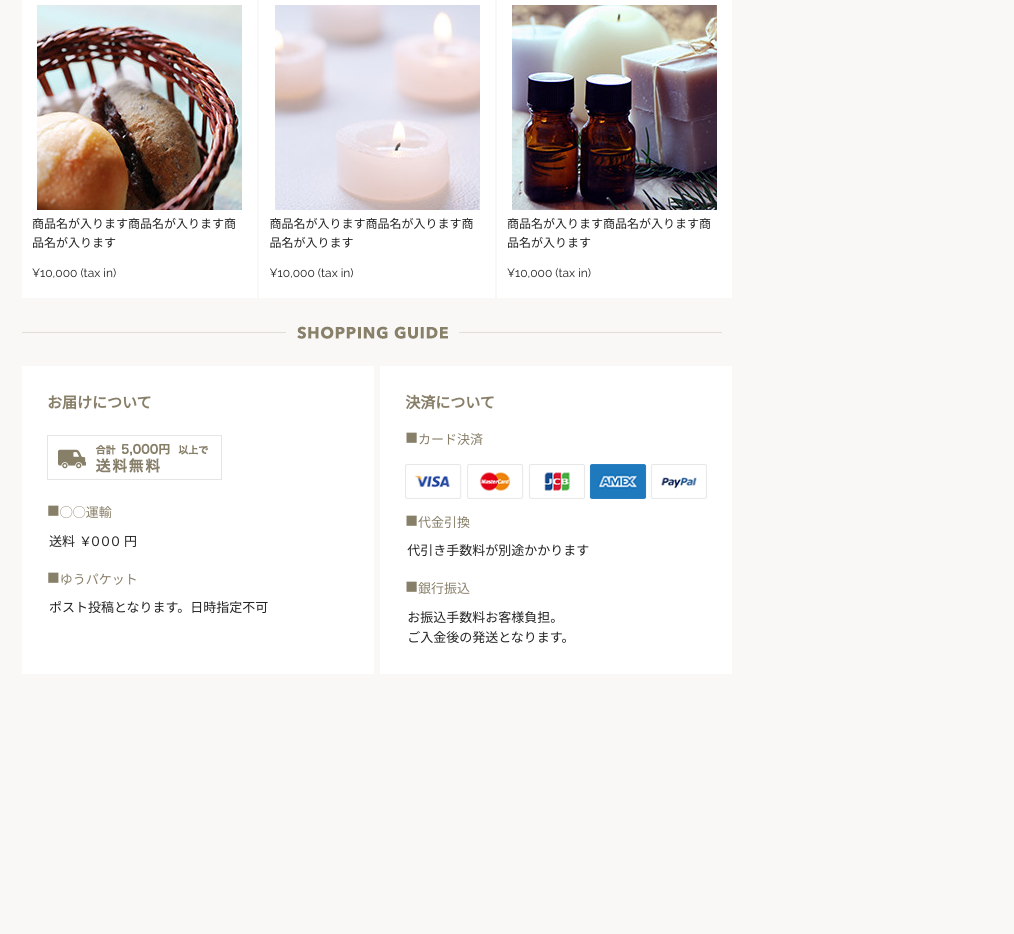
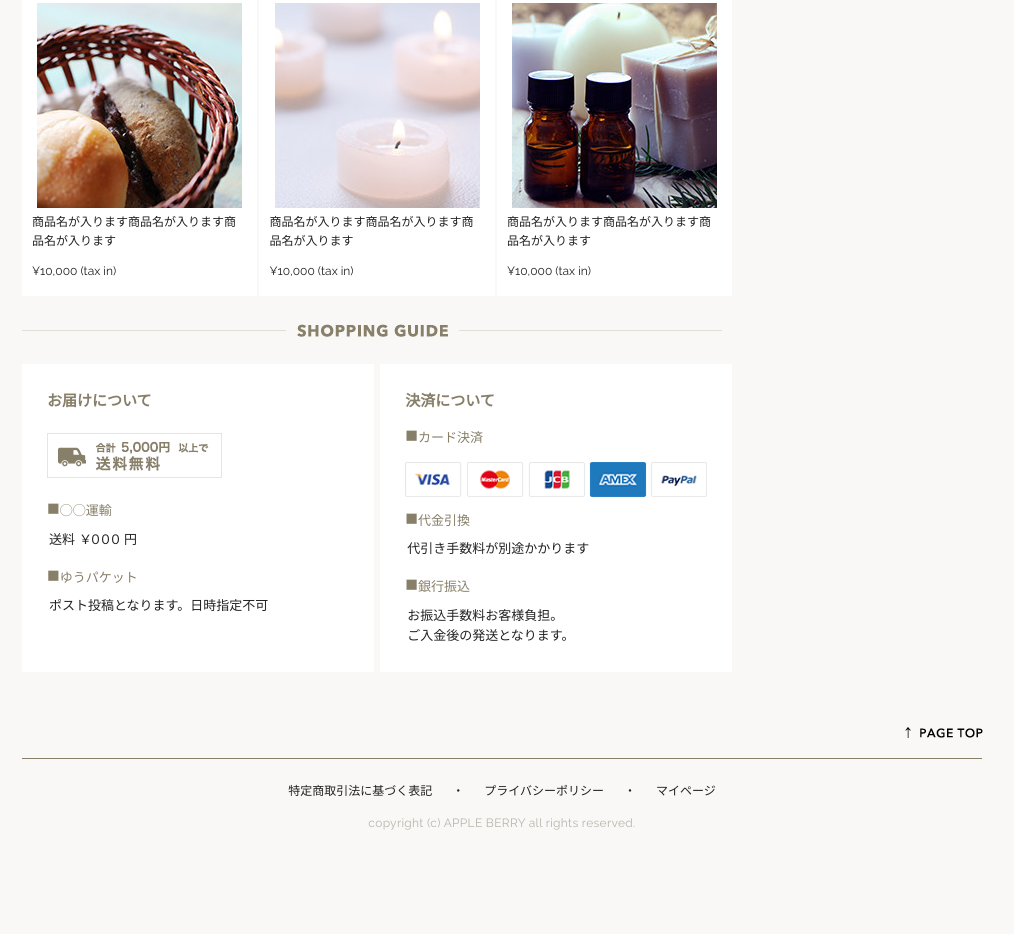
Before and after one commit to tomohiro-isobe/shopping-site, a plain HTML site: page index.html in a window 1280 px wide. Shown: the part 1489-2423 px from the top of the page, without its empty margins (138-1152 px from the left). Before the commit the page ends 2198 px from the top, so only its background shows below. Drawn offline with nearby package versions, Linux system fonts and the light colour scheme.

Commit message:
footer_add

```diff
--- a/css/style.scss
+++ b/css/style.scss
@@ -2,6 +2,7 @@
 
 $beige: #f9f8f6;
 $brown1: #887f69;
+$brown2: #b8b4ac;
 $red: #9d1a2d;
 
 @mixin fontsize($size: 10, $base: 10) {
@@ -105,17 +106,20 @@ body {
     }
 
     .pc_navi_li {
-
+      padding-right: 0;
+      margin-right: -70px;
 
       ul {
         list-style: none;
         display: flex;
         align-items: baseline;
-        margin-top: 35px;
+        margin-top: 47px;
+        padding-left: 70px;
+
 
         li {
 
-          margin: 7px;
+          margin: 0 7px;
 
         }
 
@@ -635,3 +639,59 @@ body {
       }
     }
   }
+  // footerエリア
+  #footer {
+
+    .foo-img {
+      margin: 20px 0;
+
+      img {
+        margin: 0 auto;
+        display: block;
+
+      }
+    }
+    .foo-list {
+      border-top: 1px solid $brown1;
+      margin-bottom: 100px;
+
+      ul {
+        display:flex;
+        flex-wrap: wrap;
+        justify-content: center;
+
+        margin-bottom: 0;
+        padding: 13px;
+        li {
+          list-style: none;
+          margin-left: 2px;
+          margin-bottom: 2px;
+
+          @include fontsize(12);
+
+        }
+
+      }
+      .copy {
+        margin-top: -10px;
+        text-align: center;
+        color: $brown2;
+        letter-spacing: .3px;
+      }
+    }
+
+    @media (min-width: 551px) {
+         .foo-img {
+           img {
+              margin-left: 92%;
+           }
+         }
+         .foo-list {
+           ul {
+             li {
+               margin: 10px;
+             }
+           }
+         }
+      }
+  }
--- a/index.html
+++ b/index.html
@@ -307,15 +307,37 @@
     </div>
   </div>
 
+  <!--フッターエリア-->
+  <footer>
+    <div id="footer">
+      <div class="container">
+        <div class="row">
+          <div class="twelve columns">
 
+            <div class="foo-img">
+              <img class="u-max-full-width" src="images/top/pagetop.png">
+            </div>
 
+            <div class="foo-list">
 
+              <ul>
+                <li class="l1">特定商取引法に基づく表記</li>
+                <li>・</li>
+                <li class="l2">プライバシーポリシー</li>
+                <li>・</li>
+                <li class="l3">マイページ</li>
+              </ul>
 
+              <div class="copy">
+                 copyright (c) APPLE BERRY all rights reserved.
+              </div>
 
-
-
-
-
+            </div>
+          </div>
+        </div>
+      </div>
+    </div>
+  </footer>
 
 </body>
 </html>
```
Also changed, not shown: css/style.css, 1 other file.
